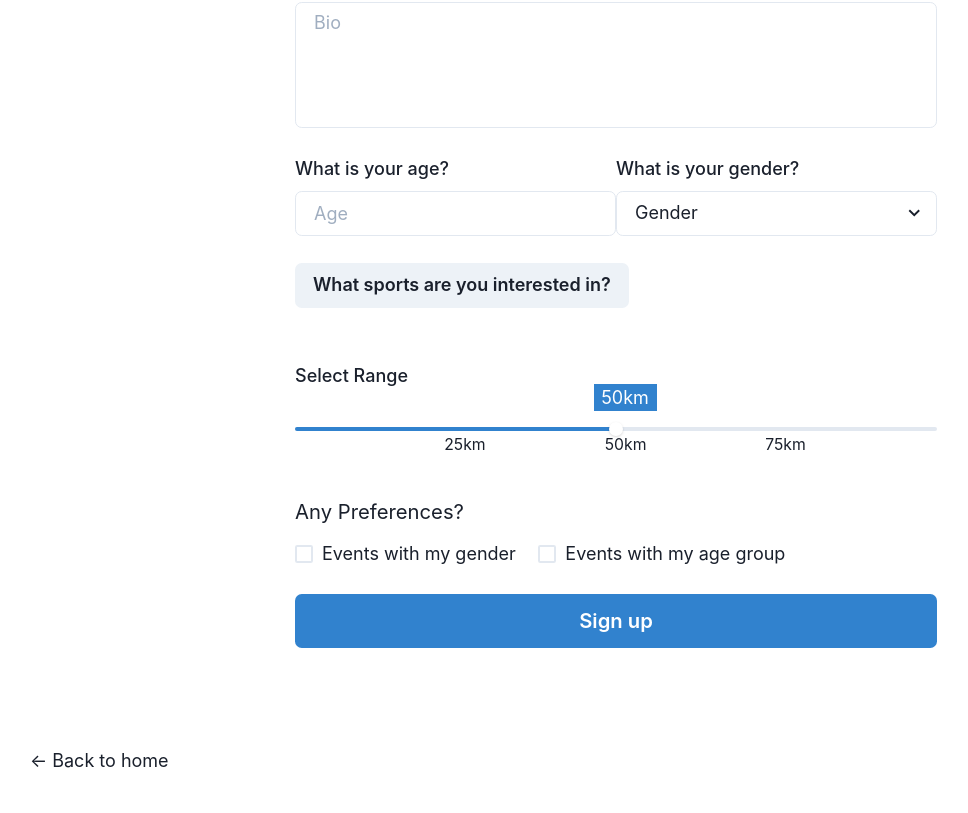
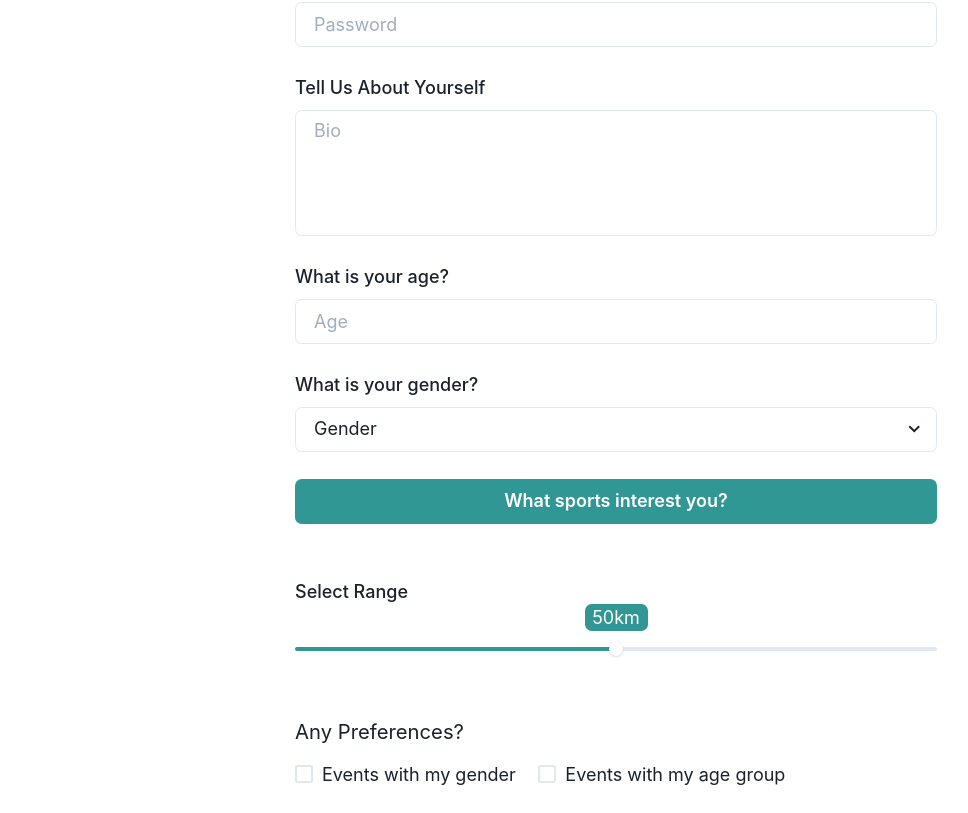
Before and after one commit to christopherdegroot/Sportr, a Next.js app: page /register in a window 1280 px wide. Shown: the part 651-1464 px from the top of the page, without its empty margins (24-992 px from the left). Built offline with nearby package versions, Linux system fonts and the light colour scheme.

Commit message:
add toast for successful account creation

```diff
--- a/components/Register.js
+++ b/components/Register.js
@@ -28,7 +28,8 @@ import {
   GridItem,
   CheckboxGroup,
   Grid,
-  Stack
+  Stack,
+  useToast
 } from "@chakra-ui/react";
 import Sportcheckbox from "./Sportcheckbox";
 import { useState } from "react";
@@ -36,6 +37,8 @@ import { useState } from "react";
 const Details = (props) => {
   const { isOpen, onToggle } = useDisclosure();
   const [sliderValue, setSliderValue] = useState(50)
+  const toast = useToast()
+
 
   return (
     <Container maxW="container.md">
@@ -49,13 +52,13 @@ const Details = (props) => {
           </Text>
         </VStack>
         <SimpleGrid columns={2} rowGap={6} w="full">
-          <GridItem colSpan={1}>
+          <GridItem colSpan={2}>
             <FormControl>
               <FormLabel>First Name </FormLabel>
               <Input placeholder="First Name" />
             </FormControl>
           </GridItem>
-          <GridItem colSpan={1}>
+          <GridItem colSpan={2}>
             <FormControl>
               <FormLabel>Last Name </FormLabel>
               <Input placeholder="Last Name" />
@@ -85,14 +88,14 @@ const Details = (props) => {
               <Textarea resize="none" h="7em" placeholder="Bio"/>
             </FormControl>
           </GridItem>
-          <GridItem colSpan={1}>
+          <GridItem colSpan={2}>
           <FormControl>
               <FormLabel>What is your age?</FormLabel>
               <Input type="number" placeholder="Age"/>
 
             </FormControl>
           </GridItem>
-          <GridItem colSpan={1}>
+          <GridItem colSpan={2}>
           <FormControl>
               <FormLabel>What is your gender?</FormLabel>
               <Select placeholder="Gender">
@@ -105,8 +108,8 @@ const Details = (props) => {
 
           <GridItem colSpan={2}>
             {/* checkbox component has an on user changed event that we can use to reflect on the users choice */}
-            <Button onClick={onToggle}>
-              What sports are you interested in?
+            <Button w={'100%'} colorScheme={'teal'} onClick={onToggle}>
+              What sports interest you?
             </Button>
             <Collapse colSpan={2} in={isOpen} animateOpacity>
               <Box
@@ -124,30 +127,22 @@ const Details = (props) => {
           <GridItem colSpan={2}>
           </GridItem>
           <GridItem colSpan={2}>
-            <FormLabel pb={4} >Select Range</FormLabel>
+            <FormLabel pb={5} >Select Range</FormLabel>
             <Slider aria-label='slider-ex-6' onChange={(val) => setSliderValue(val)}>
-              <SliderMark value={25} mt='1' ml='-2.5' fontSize='sm'>
-                25km
-              </SliderMark>
-              <SliderMark value={50} mt='1' ml='-2.5' fontSize='sm'>
-                50km
-              </SliderMark>
-              <SliderMark value={75} mt='1' ml='-2.5' fontSize='sm'>
-                75km
-              </SliderMark>
               <SliderMark
+                rounded={'md'}
                 value={sliderValue}
                 textAlign='center'
-                bg='blue.500'
+                bg='teal.500'
                 color='white'
                 mt='-10'
-                ml='-5'
+                ml='-7'
                 w='14'
               >
                 {sliderValue}km
               </SliderMark>
               <SliderTrack>
-                <SliderFilledTrack />
+                <SliderFilledTrack bg='teal.500' />
               </SliderTrack>
               <SliderThumb />
             </Slider>
@@ -162,9 +157,18 @@ const Details = (props) => {
           </GridItem>
           {props.registerPage && (<GridItem colSpan={2}>
             <Link href="/profile">
-              <Button colorScheme="blue" w="full" size="lg">
+              <Button colorScheme="teal" w="full" size="lg" onClick={() =>
+                toast({
+                  title: 'Account created.',
+                  description: "Your account has been successfully created.",
+                  status: 'success',
+                  duration: 3000,
+                  isClosable: true,
+                })}
+>
                 Sign up
               </Button>
+
             </Link>
           </GridItem>)}
         </SimpleGrid>
```
